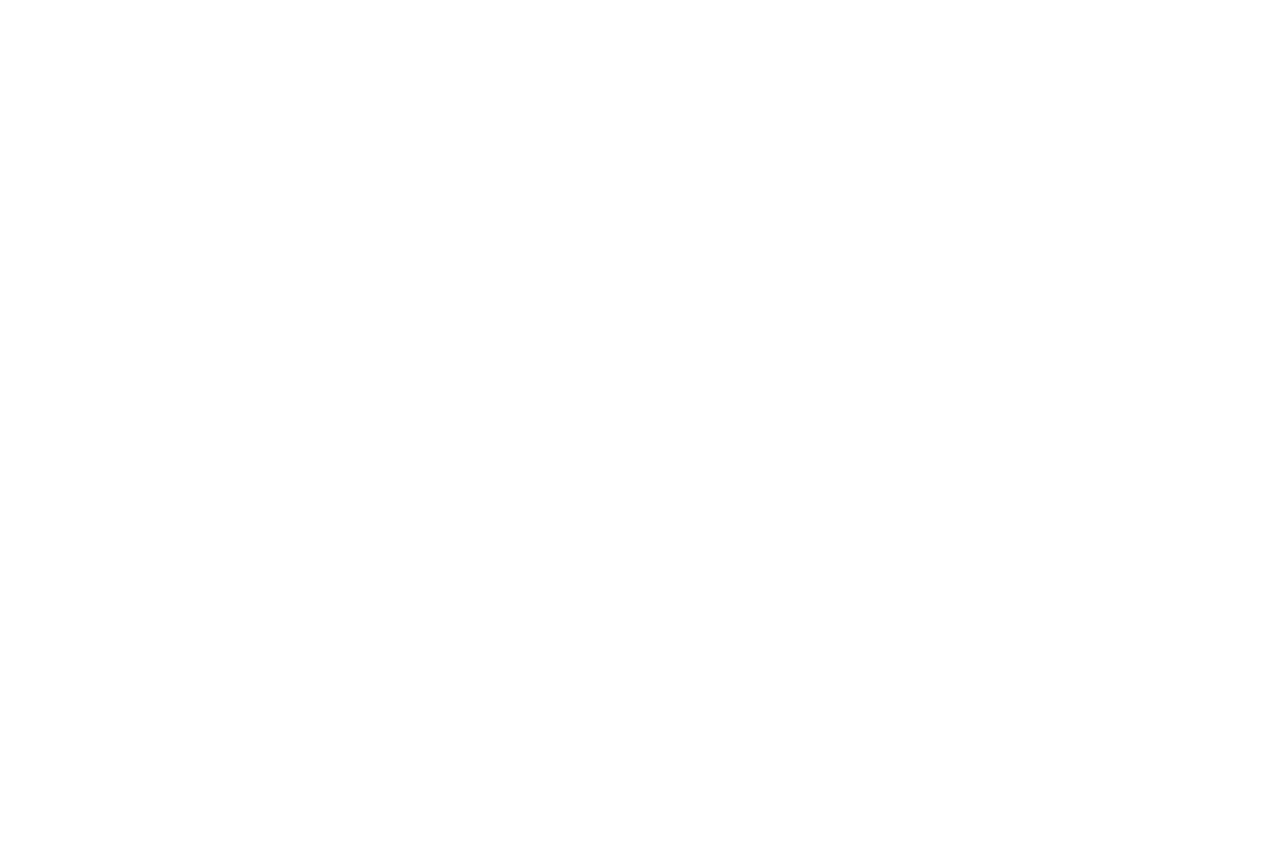
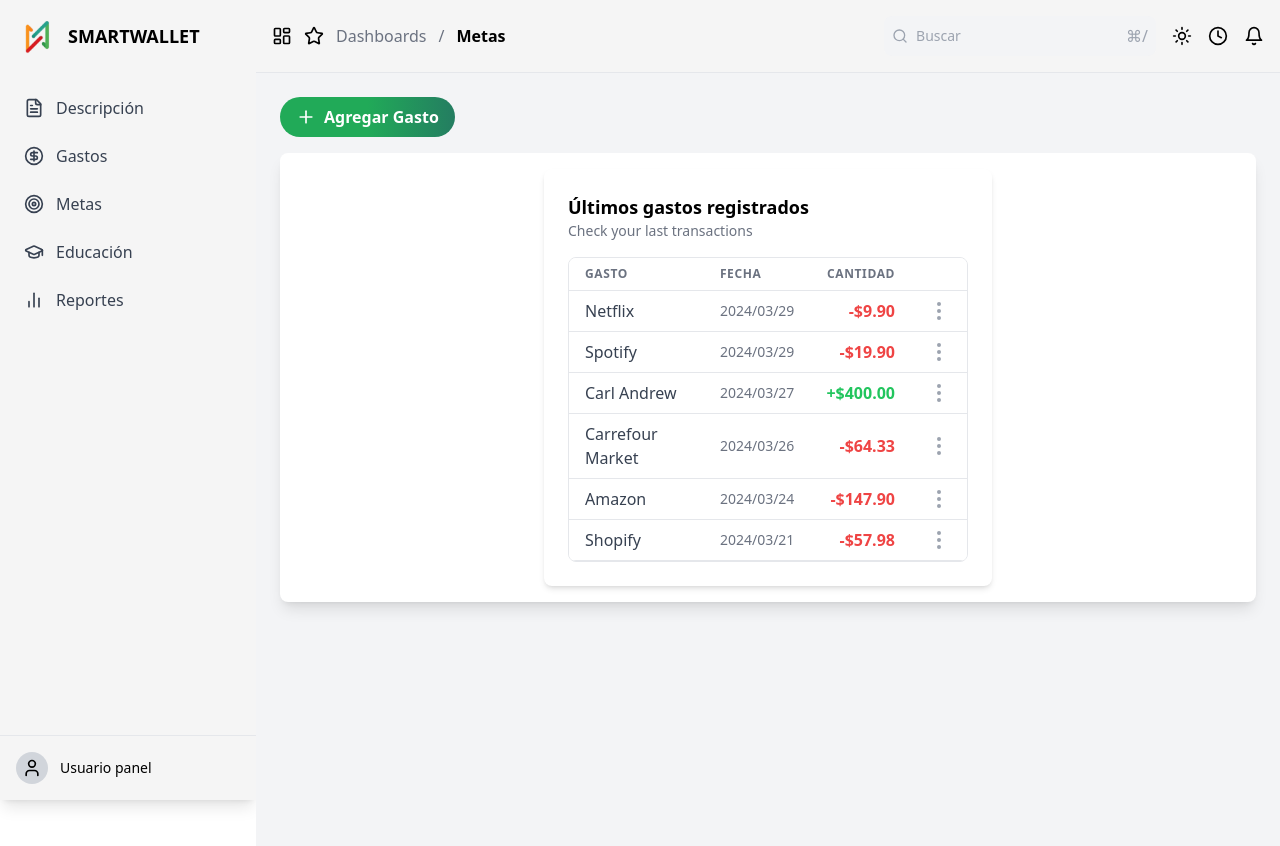
Before and after one commit to LiliAbi-ne/SmartWallet-Front, a React (Vite) app: page /expenses in a window 1280 px wide. Before the commit this address had no page. Shown: the top 846 px of the page. Before the commit the page ends 800 px from the top, so only its background shows below. Built offline with nearby package versions, Linux system fonts and the light colour scheme.

Commit message:
Pagina sin terminar Expenses Page

```diff
--- a/src/App.jsx
+++ b/src/App.jsx
@@ -6,7 +6,7 @@
 import HowItWorks from "./Pages/HowItWorks"; // Página de cómo funciona
 import PricingTier from "./Pages/PricingTier"; //Página de precios
 import GoalsPage from "./Pages/GoalsPage";
-import EducationPage from "./Pages/EducationPage";
+import ExpensesPage from "./Pages/ExpensesPage";
 
 function App() {
   return (
@@ -23,7 +23,7 @@
         {/* Ruta para la página "Precios" */}
         <Route path="/prices" element={<PricingTier />} />
         <Route path="/goals" element={<GoalsPage />} />
-        <Route path="/education" element={<EducationPage />} />
+        <Route path="/expenses" element={<ExpensesPage />} />
       </Routes>
     </Router>
   );
--- /dev/null
+++ b/src/Pages/ExpensesPage.jsx
@@ -0,0 +1,34 @@
+import { Plus } from "lucide-react";
+import GastosList from "../components/ui/Componentes/GastosList";
+import Header from "../components/ui/Componentes/Header";
+import Sidebar from "../components/ui/Componentes/Sidebar";
+
+export default function ExpensesPage() {
+  return (
+    <div className="flex h-screen">
+      {/* Sidebar */}
+      <div className="w-64 bg-[#F5F5F5]">
+        <Sidebar />
+      </div>
+
+      {/* Main Content */}
+      <div className="flex-1 flex flex-col">
+        {/* Header */}
+        <Header />
+
+        <div className="flex-auto min-h-screen bg-gray-100 p-6">
+          <div className="mb-4">
+            <button className="flex items-center justify-center px-4 py-2 text-white rounded-full bg-gradient-to-r from-[#21AA58] via-[#21AA58] to-[#247D61] hover:from-[#247D61] hover:to-[#21AA58] transition-colors duration-300">
+              <Plus size={20} className="mr-2" />
+              <span className="font-semibold">Agregar Gasto</span>
+            </button>
+          </div>
+
+          <div className="bg-white p-4 rounded-lg shadow-lg">
+            <GastosList />
+          </div>
+        </div>
+      </div>
+    </div>
+  );
+}
--- /dev/null
+++ b/src/components/ui/Componentes/GastosList.jsx
@@ -0,0 +1,104 @@
+import { MoreVertical } from "lucide-react";
+// Añade más importaciones de logos según necesites
+
+export default function GastosList() {
+  const transactions = [
+    {
+      logo: null,
+      name: "Netflix",
+      date: "2024/03/29",
+      amount: "-$9.90",
+      amountColor: "text-red-500",
+    },
+    {
+      logo: null,
+      name: "Spotify",
+      date: "2024/03/29",
+      amount: "-$19.90",
+      amountColor: "text-red-500",
+    },
+    {
+      logo: null,
+      name: "Carl Andrew",
+      date: "2024/03/27",
+      amount: "+$400.00",
+      amountColor: "text-green-500",
+    },
+    {
+      logo: null,
+      name: "Carrefour Market",
+      date: "2024/03/26",
+      amount: "-$64.33",
+      amountColor: "text-red-500",
+    },
+    {
+      logo: null,
+      name: "Amazon",
+      date: "2024/03/24",
+      amount: "-$147.90",
+      amountColor: "text-red-500",
+    },
+    {
+      logo: null,
+      name: "Shopify",
+      date: "2024/03/21",
+      amount: "-$57.98",
+      amountColor: "text-red-500",
+    },
+  ];
+
+  return (
+    <div className="bg-white rounded-lg shadow-md p-6 max-w-md mx-auto">
+      <h2 className="text-lg font-semibold">Últimos gastos registrados</h2>
+      <p className="text-sm text-gray-500 mb-4">Check your last transactions</p>
+
+      <div className="overflow-hidden border rounded-lg">
+        <table className="min-w-full bg-white">
+          <thead>
+            <tr className="border-b">
+              <th className="px-4 py-2 text-left text-xs font-semibold text-gray-500 uppercase tracking-wider">
+                Gasto
+              </th>
+              <th className="px-4 py-2 text-left text-xs font-semibold text-gray-500 uppercase tracking-wider">
+                Fecha
+              </th>
+              <th className="px-4 py-2 text-right text-xs font-semibold text-gray-500 uppercase tracking-wider">
+                Cantidad
+              </th>
+              <th className="px-4 py-2"></th>
+            </tr>
+          </thead>
+          <tbody>
+            {transactions.map((transaction, index) => (
+              <tr key={index} className="border-b hover:bg-gray-50">
+                <td className="flex items-center px-4 py-2 space-x-3">
+                  {transaction.logo && (
+                    <img
+                      src={transaction.logo}
+                      alt={`${transaction.name} logo`}
+                      className="w-6 h-6 rounded-full"
+                    />
+                  )}
+                  <span className="font-medium text-gray-700">
+                    {transaction.name}
+                  </span>
+                </td>
+                <td className="px-4 py-2 text-gray-500 text-sm">
+                  {transaction.date}
+                </td>
+                <td
+                  className={`px-4 py-2 text-right font-semibold ${transaction.amountColor}`}
+                >
+                  {transaction.amount}
+                </td>
+                <td className="px-4 py-2 text-right">
+                  <MoreVertical className="text-gray-400 cursor-pointer" />
+                </td>
+              </tr>
+            ))}
+          </tbody>
+        </table>
+      </div>
+    </div>
+  );
+}
--- a/src/components/ui/Componentes/Sidebar.jsx
+++ b/src/components/ui/Componentes/Sidebar.jsx
@@ -1,4 +1,4 @@
-import { FileText, Target, GraduationCap, BarChart2, User } from "lucide-react";
+import { FileText, Target, GraduationCap, BarChart2, User, CircleDollarSign } from "lucide-react";
 import PropTypes from "prop-types";
 import Logo from "../../../assets/Logo.png";
 
@@ -16,6 +16,7 @@
       <nav className="flex-grow">
         <ul className="space-y-2 p-4">
           <MenuItem icon={<FileText size={20} />} label="Descripción" />
+          <MenuItem icon={<CircleDollarSign size={20}/>} label="Gastos"/>
           <MenuItem icon={<Target size={20} />} label="Metas" />
           <MenuItem icon={<GraduationCap size={20} />} label="Educación" />
           <MenuItem icon={<BarChart2 size={20} />} label="Reportes" />
```
